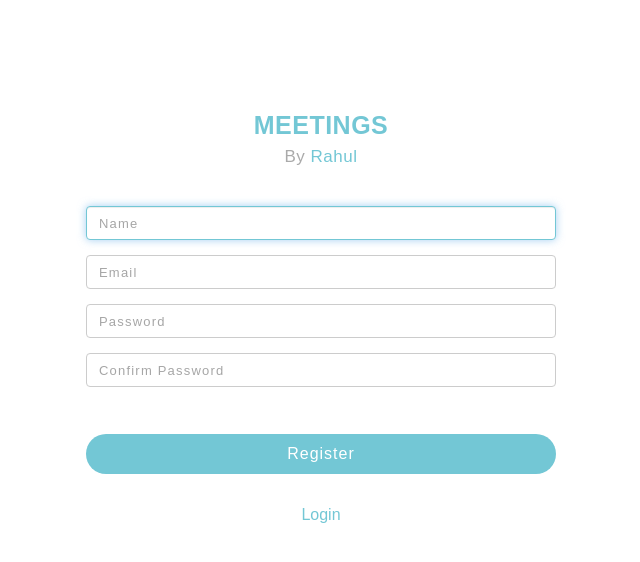
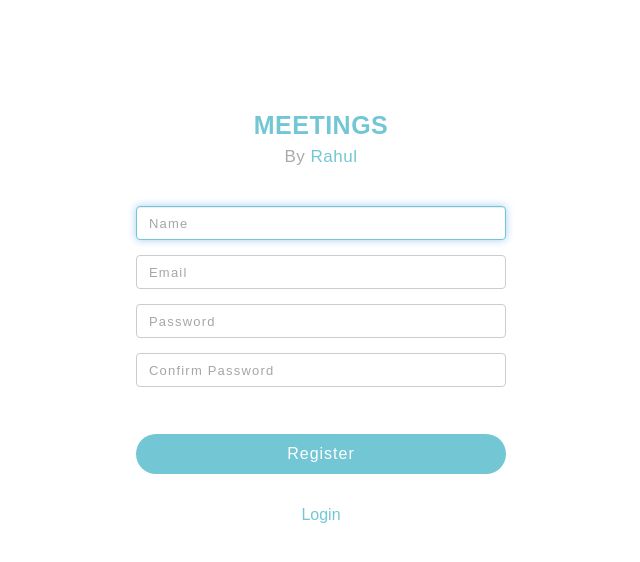
Before and after one commit to Rahul-2110/fynd-fullstack-assignment-meetings-app-vue, a Vue app: page /signup in a window 1280 px wide. Shown: the top 562 px of the page, without its empty margins (319-959 px from the left). Built offline with nearby package versions, Linux system fonts and the light colour scheme.

Commit message:
signup width

```diff
--- a/src/components/SignUp.vue
+++ b/src/components/SignUp.vue
@@ -204,7 +204,7 @@
 	.form-signin {
 		display: flex;
 		flex-direction: column;
-		max-width: 500px;
+		max-width: 400px;
 		padding: 15px;
 		margin: 6em auto;
 		color: #73c7d5;
```
